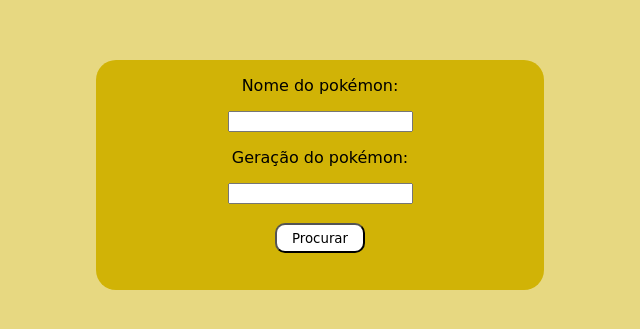
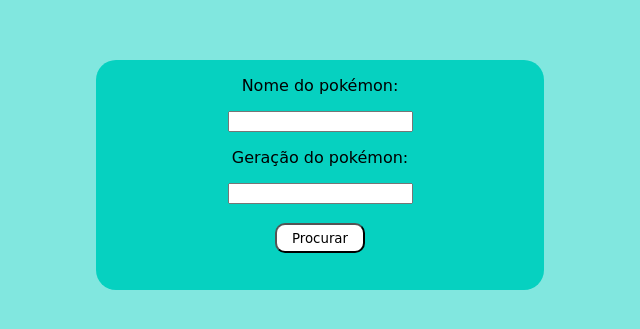
Before and after one commit to JaoCastelar/Paradigmas-da-Programacao, a plain HTML site: page Aula2/index.html in a window 1280 px wide. Shown: the part 225-554 px from the top of the page, without its empty margins (0-640 px from the left). Drawn offline with Linux system fonts and the light colour scheme.

Commit message:
midificação css

```diff
--- a/Aula2/styles.css
+++ b/Aula2/styles.css
@@ -1,7 +1,7 @@
 body {
     margin: 0px;
     padding: 0px;
-    background-color: #d1b30681;
+    background-color: #06d1c081;
 }
 
 div.container, div.div-form, div.pokedex {
@@ -29,7 +29,7 @@ div.pokedex {
 }
 
 .form {
-    background-color: #d1b306;
+    background-color: #06d1c0;
     width: 35vw;
     height: 230px;
     text-align: center;
```
